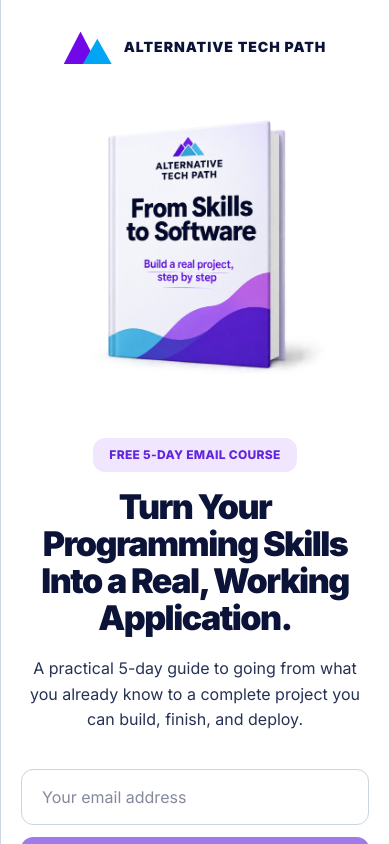
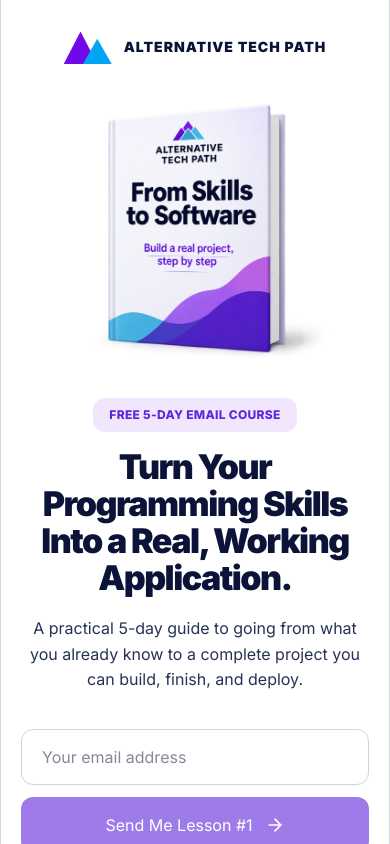
Before and after one commit to ShaphC/altechpath, a Next.js app: page / in a window 390 px wide. Shown: the top 844 px of the page. Built offline with nearby package versions, Linux system fonts and the light colour scheme.

Commit message:
reduce the book spacing on mobile

```diff
--- a/src/app/page.tsx
+++ b/src/app/page.tsx
@@ -16,7 +16,7 @@ function BrandMark() {
 
 function Header() {
   return (
-    <header className="flex justify-center pb-4 pt-7 sm:pb-3">
+    <header className="flex justify-center pb-0 pt-7 sm:pb-3">
       <div className="flex items-center justify-center gap-3">
         <BrandMark />
 
@@ -31,7 +31,7 @@ function Header() {
 function Hero() {
   return (
     <section>
-      <div className="grid items-center gap-7 lg:grid-cols-[minmax(0,1fr)_270px] lg:gap-10">
+      <div className="grid items-center gap-1 sm:gap-7 lg:grid-cols-[minmax(0,1fr)_270px] lg:gap-10">
         {/* Book first on mobile, right on desktop */}
         <div className="order-1 min-w-0 lg:order-2">
           <CourseBook />
```
